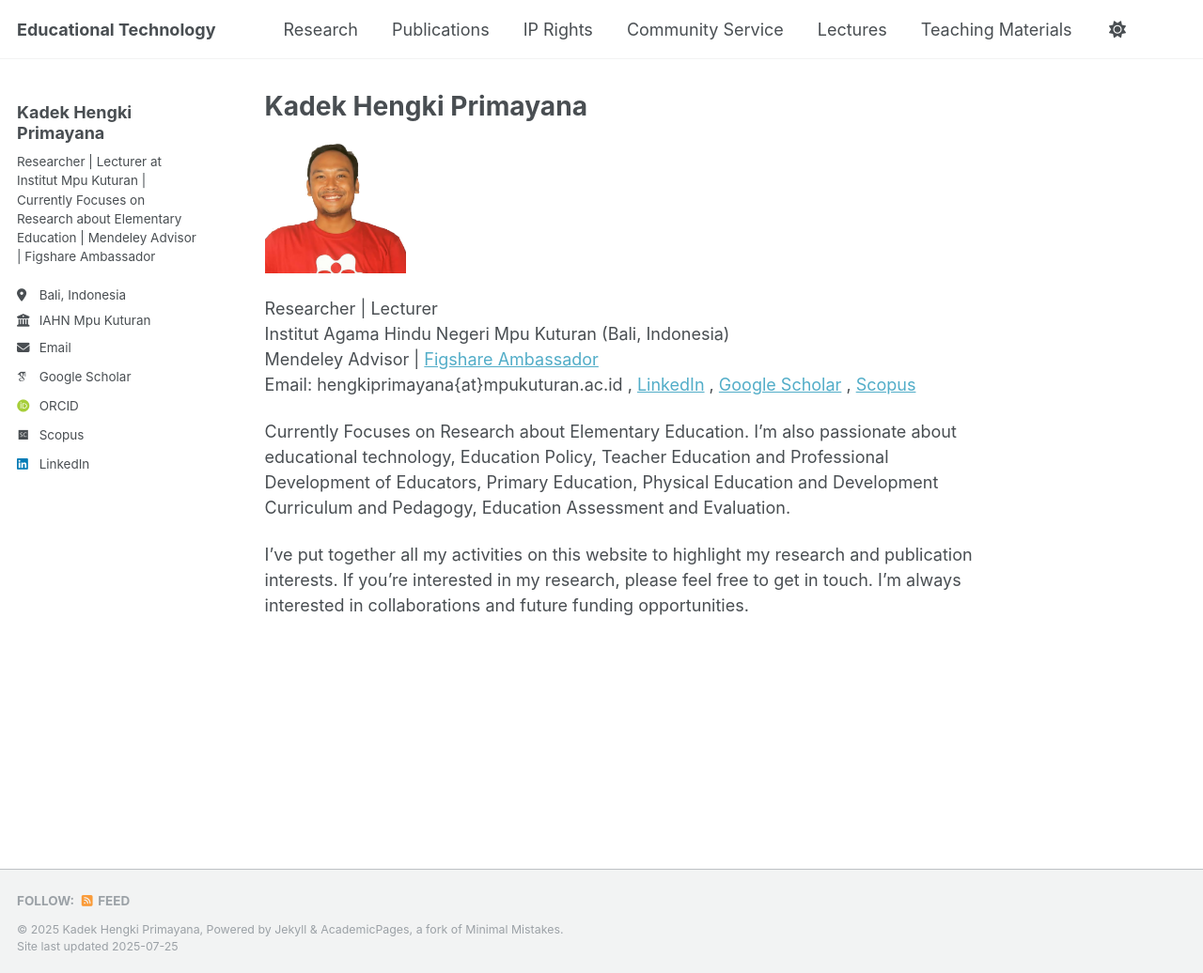
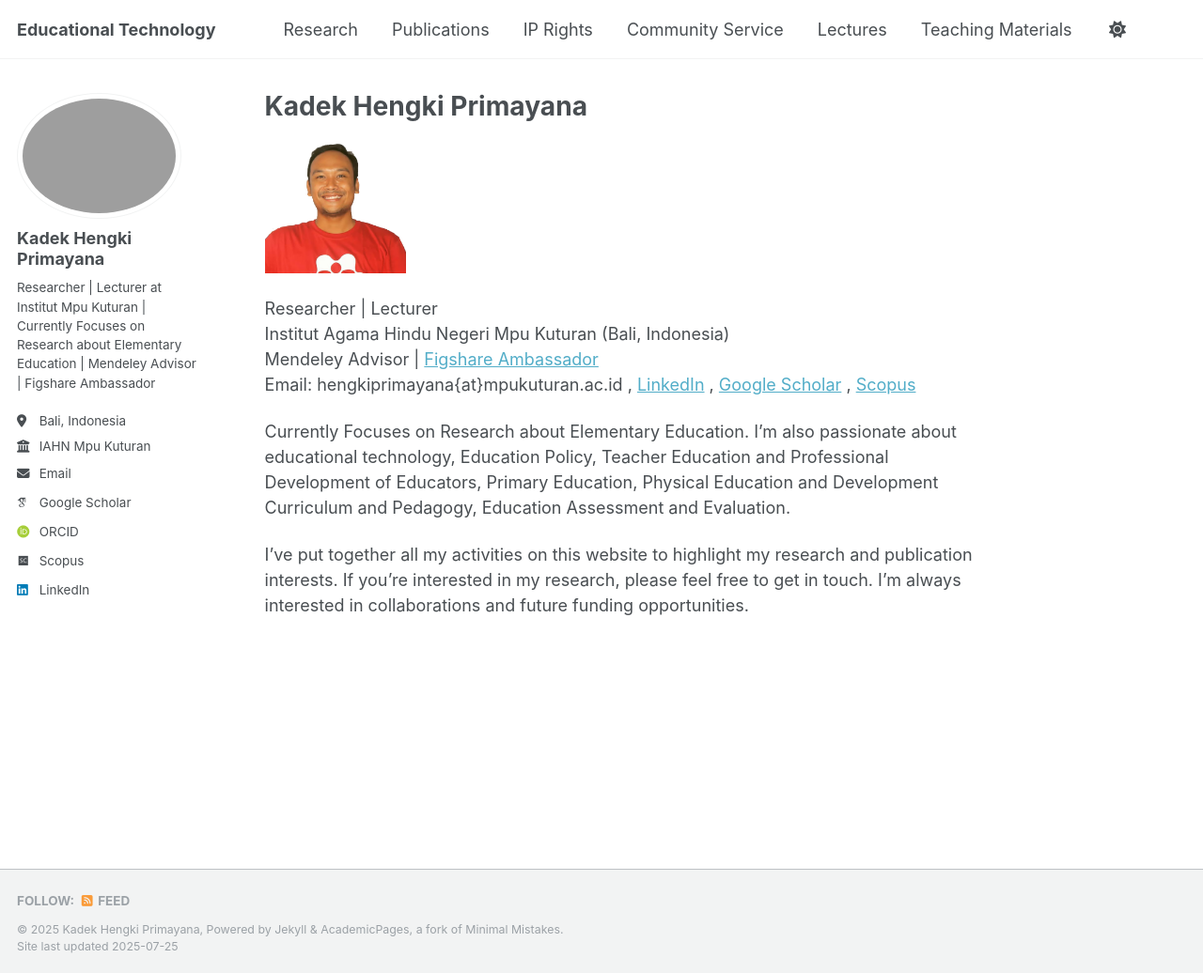
Before and after one commit to hengkiprimayana/hengkiprimayana.github.io, a Jekyll site: the page built from _pages/about.md, in a window 1280 px wide and 1036 px high. Shown: the whole window at 94% size. Built offline with Jekyll 4.4.1, drawn with Linux system fonts in a browser that asks for light colours; some web fonts are replaced; a script that is not in the unit is left out.

Commit message:
Update main.scss

```diff
--- a/assets/css/main.scss
+++ b/assets/css/main.scss
@@ -40,52 +40,3 @@
     "vendor/font-awesome/solid",
     "vendor/font-awesome/brands"
 ;
-
-/* Show dropdown on hover */
-.masthead__menu-item {
-  position: relative;
-
-  &:hover > .dropdown {
-    display: block;
-  }
-}
-
-/* Dropdown base styles */
-.masthead__menu-item .dropdown {
-  display: none; /* hidden by default */
-  position: absolute;
-  left: 0;
-  top: 100%;
-  z-index: 999;
-  background: #fff;
-  padding: 0;
-  margin: 0;
-  list-style: none;
-  min-width: 200px;
-  box-shadow: 0px 3px 6px rgba(0,0,0,0.1);
-}
-
-/* Dropdown list items */
-.masthead__menu-item .dropdown li {
-  margin: 0;
-  padding: 0;
-}
-
-/* Dropdown links */
-.masthead__menu-item .dropdown li a {
-  display: block;
-  font-weight: normal; /* no bold */
-  text-align: left;
-  color: #333;
-  text-decoration: none;
-  padding: 8px 12px;
-
-  &:hover {
-    background: #f5f5f5;
-  }
-}
-
-/* Untuk menghilangkan avatar di sisi kiri atas */
-.author__avatar {
-  display: none;
-}
```
